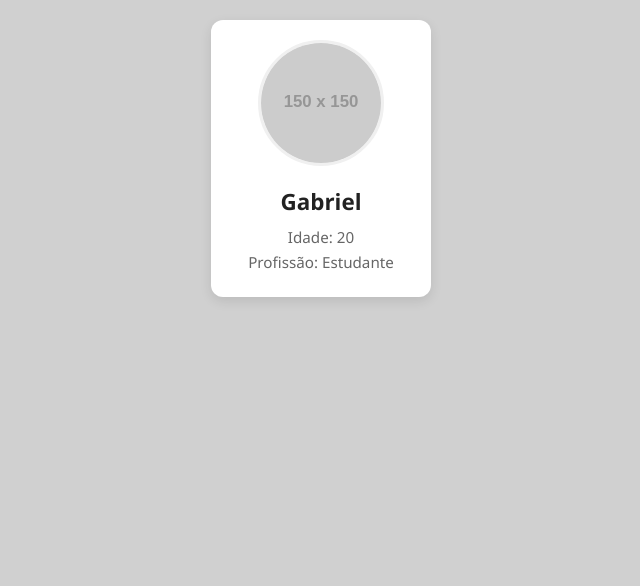
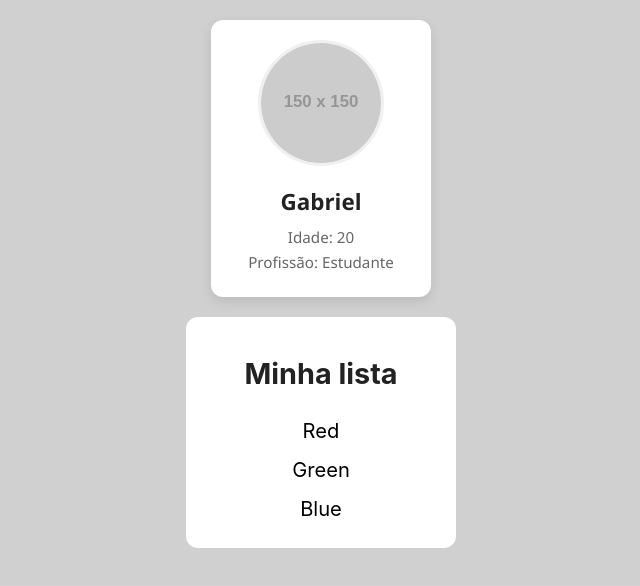
Before and after one commit to bielpeclat/react_curso, a React (Create React App) app in the folder meu-projeto/: page / in a window 1280 px wide. Shown: the top 586 px of the page, without its empty margins (319-959 px from the left). Built offline with nearby package versions, Linux system fonts and the light colour scheme.

Commit message:
Fim da aula 7

```diff
--- a/meu-projeto/src/App.js
+++ b/meu-projeto/src/App.js
@@ -1,13 +1,13 @@
 import './App.css';
-import HelloWorld from './components/HelloWorld';
-import SayMyName from './components/SayMyName';
 import Pessoa from './components/Pessoa';
+import List from './components/List.js';
 
 function App() {
 
   return (
     <div className="App">
       <Pessoa nome="Gabriel" idade="20" profissao="Estudante" foto="https://placehold.co/150"/>
+      <List />
     </div>
   );
 }
--- /dev/null
+++ b/meu-projeto/src/components/Item.js
@@ -0,0 +1,13 @@
+import styles from './Item.module.css';
+
+function Item (props) {
+
+   return (
+      <>
+         <li>{props.cor}</li>
+      </>
+   );
+
+}
+
+export default Item;
--- /dev/null
+++ b/meu-projeto/src/components/Item.module.css
@@ -0,0 +1,14 @@
+li {
+   font-weight: 400;
+   font-size: 1.26rem;
+   margin: 7px 0px;
+   cursor: pointer;
+   transition: opacity 0.1s;
+   /*background-color: red;*/
+   display: inline-block;
+}
+
+li:hover {
+   opacity: 50%;
+   color:
+}
--- /dev/null
+++ b/meu-projeto/src/components/List.js
@@ -0,0 +1,19 @@
+import styles from './List.module.css';
+import Item from './Item.js';
+
+function List () {
+
+   return (
+      <div className={styles.listContainer}>
+         <h1 className={styles. titulo}>Minha lista</h1>
+         <ul className={styles.ulContainer}>
+            <Item cor="Red"/>
+            <Item cor="Green" />
+            <Item cor="Blue" />
+         </ul>
+      </div>
+   );
+
+}
+
+export default List
--- /dev/null
+++ b/meu-projeto/src/components/List.module.css
@@ -0,0 +1,28 @@
+.listContainer {
+   padding: 20px 10px;
+   width: 250px;
+   margin: 20px auto;
+   background-color: #fff; transform: ;
+   border-radius: 12px;
+   transition: transform 0.2s ease;
+
+}
+
+.listContainer:hover {
+   transform: translateY(-5px);
+}
+
+.titulo {
+   color: #222;
+   font-size: 1.8rem;
+}
+
+.ulContainer {
+   list-style: none;
+   align-items: center;
+   padding: 0;
+   margin-bottom: 0;
+   display: flex;
+   flex-direction: column;
+   align-items: center;
+}
```
